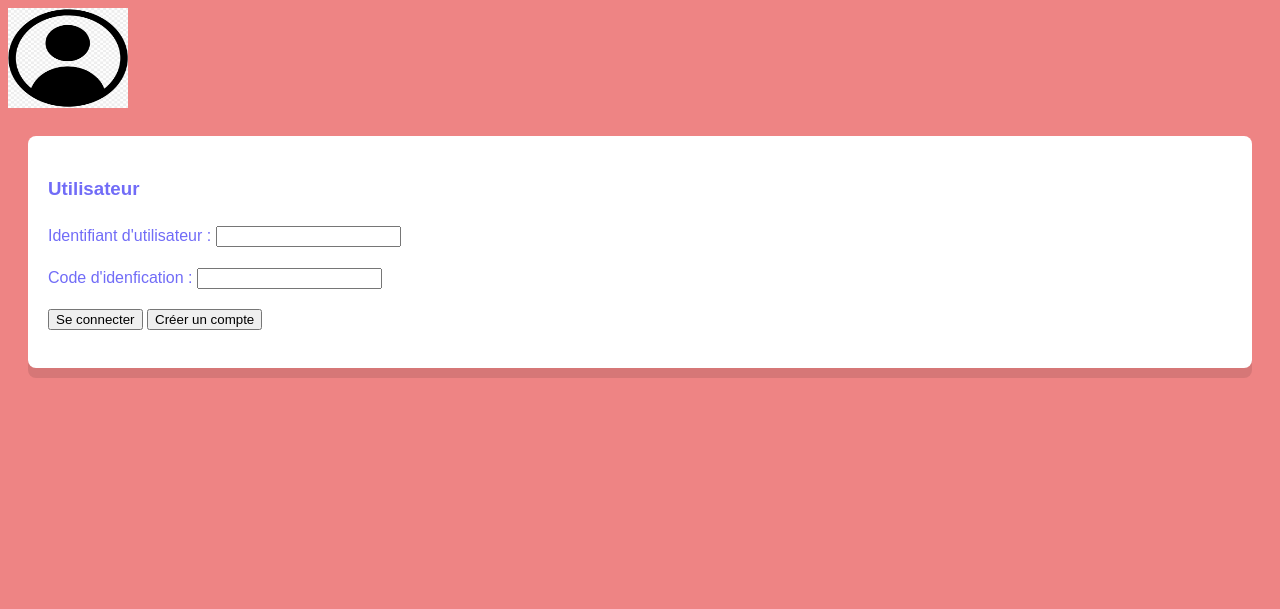
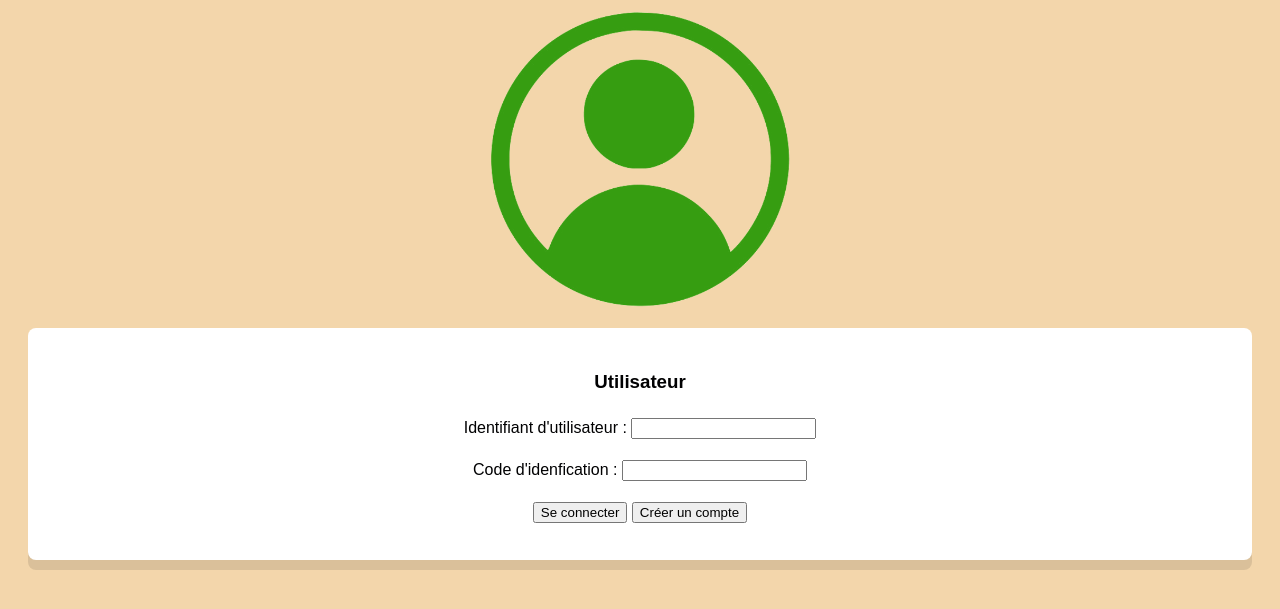
Before and after one commit to midjix/Aptoudou, a PHP site: page / in a window 1280 px wide. Shown: the top 609 px of the page. Run offline with PHP 8.4, Linux system fonts and the light colour scheme.

Commit message:
FInalisation ☻

```diff
--- a/index.php
+++ b/index.php
@@ -10,7 +10,7 @@
     </head>
     <body>
         <header>
-            <img src="utilisateur.png" alt="afiicher logo utilisateur" class="logo">
+            <img src="utilisateur1.png" alt="afiicher logo utilisateur" class="logo">
         </header>
         <main>
             <section>
--- a/styles.css
+++ b/styles.css
@@ -1,21 +1,22 @@
 body {
     font-family: 'Arial', sans-serif;
-    font-size: 16px;
+    color: #010102;
     line-height: 1.6;
-    color: #716cf7;
-    background-color: #ee8484;
+    background-color: #f3d6ab;
+}
+
+header{
+    display: flex;
+    justify-content: center;
 }
 
 .logo {
-    position: relative; /* Définit la position relative pour permettre le positionnement absolu à l'intérieur */
-    width:120px;
-    height:100px;
-    background-color: rgba(0, 0, 0, 1);
+    width:300px;
+    height:300px;
+    filter: brightness(120%)
 }
 
-section {
-    margin: 0px 0;
-}
+
 
 article {
     margin: 20px;
@@ -23,4 +24,5 @@ article {
     padding: 20px;
     border-radius: 8px;
     box-shadow: 0 10px rgba(0, 0, 0, 0.1);
+    text-align: center;
 }
```
Also changed, not shown: utilisateur.png, utilisateur1.png (added).
